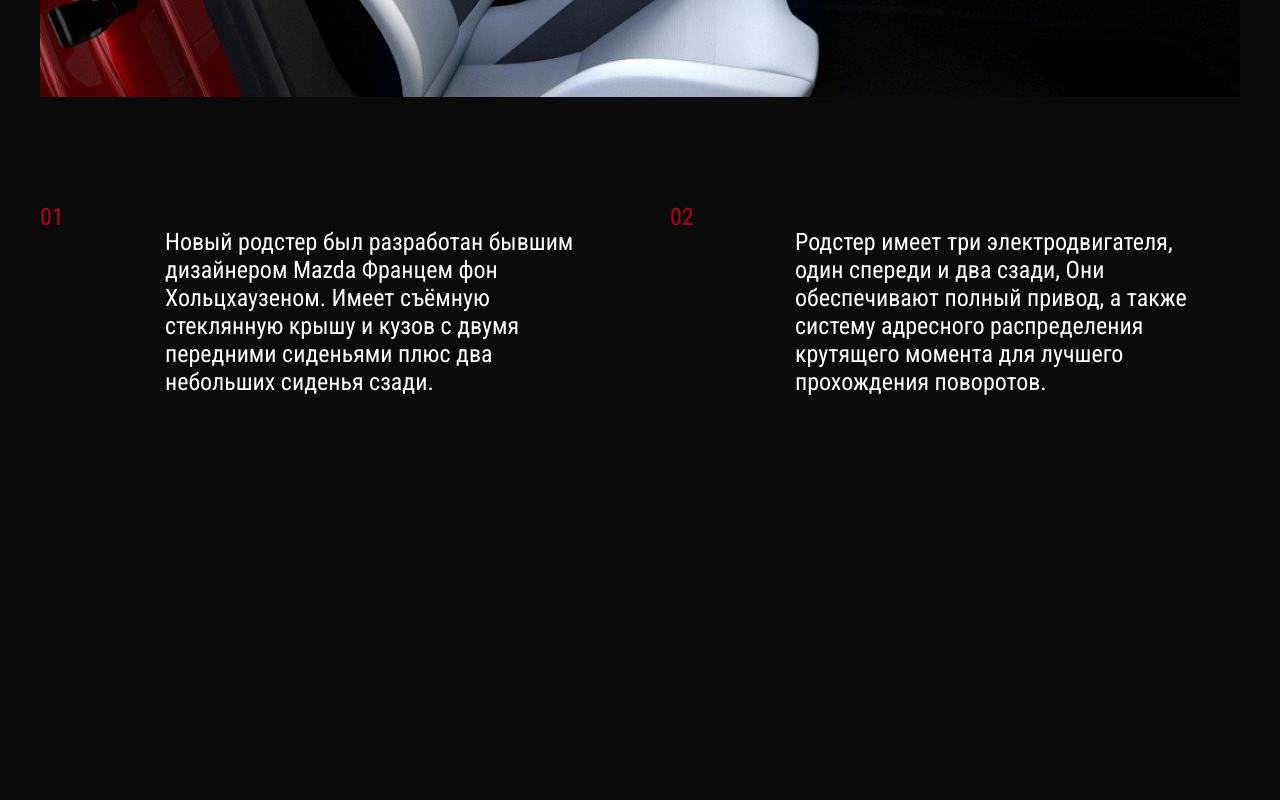
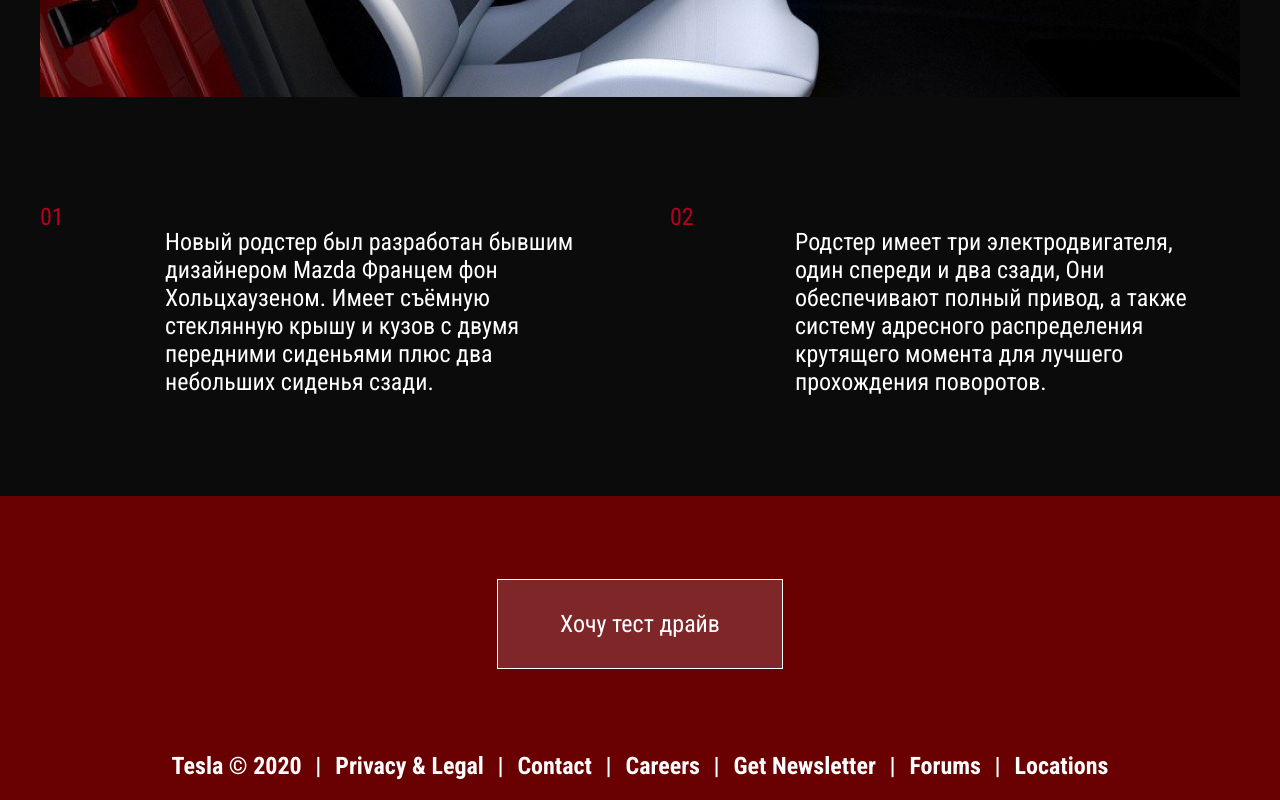
Before and after one commit to TwiDef/Tesla, a website: page app/index.html in a window 1280 px wide. Shown: the part 3046-3846 px from the top of the page. Before the commit the page ends 3542 px from the top, so only its background shows below. Drawn offline with Linux system fonts and the light colour scheme.

Commit message:
finished footer/minor fix page btns

```diff
--- a/app/index.html
+++ b/app/index.html
@@ -28,7 +28,7 @@
                 <div class="header-content__text">
                     Самый быстрый автомобиль в мире, с рекордным ускорением, дальностью и производительностью.
                 </div>
-                <a href="#" class="header-content__btn">Хочу тест драйв</a>
+                <a href="#" class="button">Хочу тест драйв</a>
             </div>
         </div>
     </header>
@@ -133,6 +133,25 @@
         </div>
     </section>
 
+    <footer class="footer">
+        <div class="container">
+            <div class="footer-btn">
+                <a href="#" class="button">Хочу тест драйв</a>
+            </div>
+            <div class="footer-copy">
+                <ul>
+                    <li>Tesla © 2020</li>
+                    <li><a href="#">Privacy & Legal</a></li>
+                    <li><a href="#">Contact</a></li>
+                    <li><a href="#">Careers</a></li>
+                    <li><a href="#">Get Newsletter</a></li>
+                    <li><a href="#">Forums</a></li>
+                    <li><a href="#">Locations</a></li>
+                </ul>
+            </div>
+        </div>
+    </footer>
+
     <script src="js/main.min.js"></script>
 </body>
 
--- a/app/scss/style.scss
+++ b/app/scss/style.scss
@@ -43,16 +43,17 @@
             width: 284px;
             margin-bottom: 25px;
         }
-        &__btn {
+    }
+}
+
+.button {
     display: inline-block;
     padding: 30px 62px;
     background: rgba(255, 255, 255, 0.15);
     border: 1px solid $white;
     transition: all 0.3s;
     &:hover {
-                background-color: $dark-red;
-            }
-        }
+        background-color: $red;
     }
 }
 
@@ -186,5 +187,35 @@
     }
 }
 
+.footer {
+    background-color: $dark-red;
+    padding: 83px 0 20px;
+    &-btn {
+        text-align: center;
+        margin-bottom: 83px;
+    }
+    &-copy {
+        text-align: center;
+        font-weight: 700;
+        li {
+            display: inline-block;
+            position: relative;
+            &+li::before {
+                content: "|";
+                position: absolute;
+                left: -6px;
+            }
+            box-shadow: inset 0 0 0 0 $white;
+            padding: 0 14px;
+            transition: color 0.3s ease-in-out,
+            box-shadow 0.3s ease-in-out;
+            &:hover {
+                box-shadow: inset 200px 0 0 0 $red;
+                color: white;
+            }
+        }
+    }
+}
+
 
 /* */
```
Also changed, not shown: app/css/style.min.css. Lines whose indentation alone changed are shown as unchanged.
